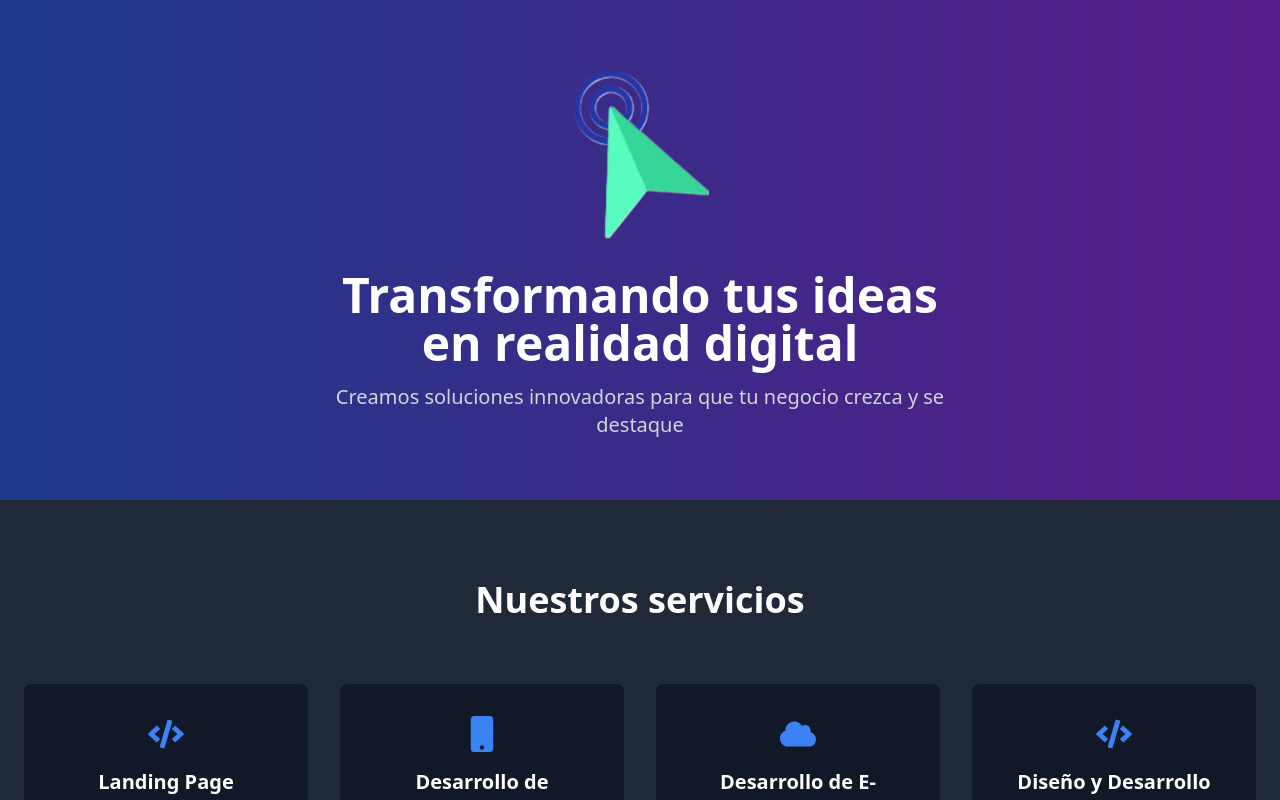
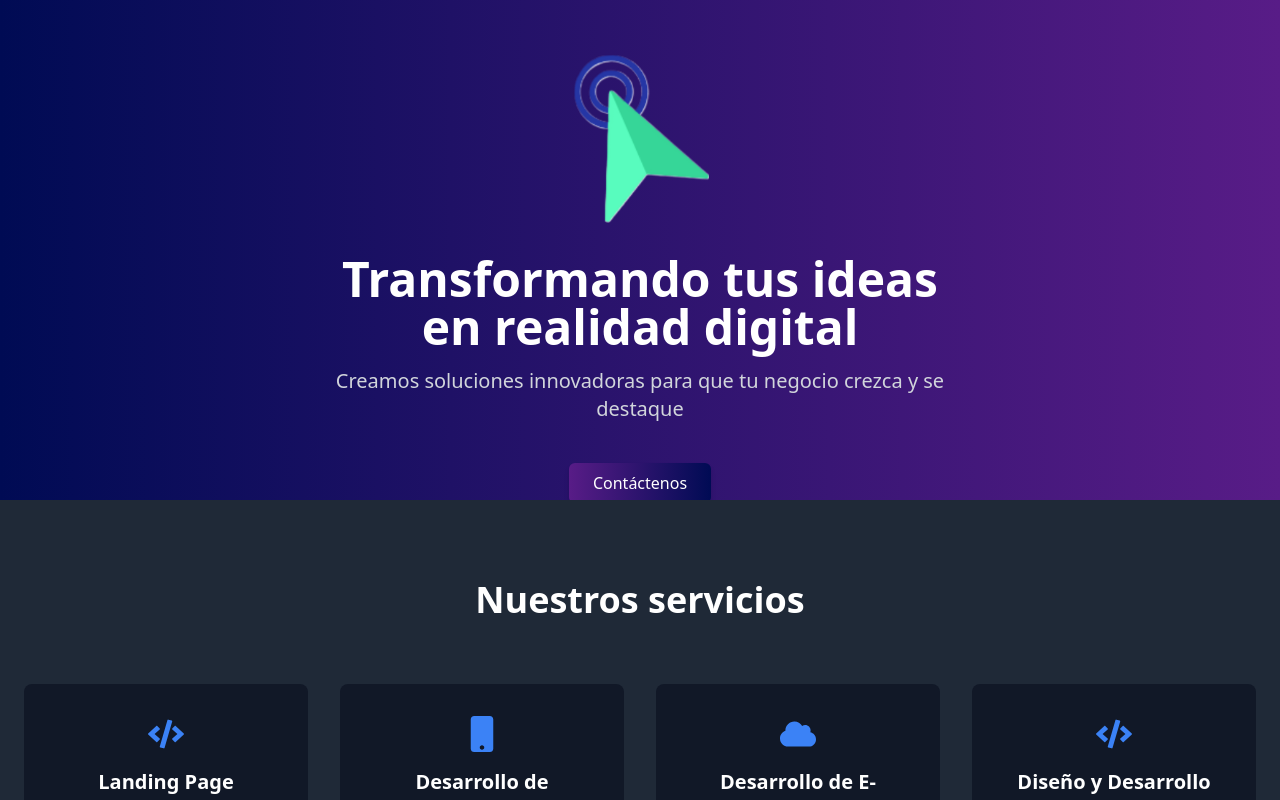
Before and after one commit to francoarmando1911/intra-landing, a React (Vite) app: page / in a window 1280 px wide. Shown: the top 800 px of the page. Built offline with nearby package versions, Linux system fonts and the light colour scheme.

Commit message:
agregando boton de contacto

```diff
--- a/src/components/Header.tsx
+++ b/src/components/Header.tsx
@@ -2,8 +2,8 @@ export default function Header() {
     return (
         <>
             <header className="relative overflow-hidden">
-                <div className="bg-gradient-to-r from-blue-900 to-purple-900 h-[500px]">
-                    <div className="container mx-auto px-6 py-16">
+                <div className="bg-gradient-to-r from-[#000B54] to-purple-900 h-[500px]">
+                    <div className="container mx-auto px-6 py-12">
                         <img
                             src="./logo2.png"
                             alt="INTRA SOFTWARE"
@@ -17,10 +17,20 @@ export default function Header() {
                         <p className="text-sm sm:text-base md:text-lg lg:text-xl text-gray-300 max-w-2xl mx-auto text-center">
                             Creamos soluciones innovadoras para que tu negocio crezca y se destaque
                         </p>
+                        {/* Botón para móviles */}
+                        <div className="text-center mt-10">
+                            <a
+                                href="#contact"
+                                className="inline-block px-6 py-2 bg-gradient-to-r from-purple-900 to-[#000B54] text-white text-sm sm:text-base rounded-md shadow-md hover:bg-blue-700 focus:outline-none focus:ring-2 focus:ring-blue-400"
+                            >
+                                Contáctenos
+                            </a>
+                        </div>
                     </div>
                 </div>
             </header>
         </>
 
+
     );
 }
```
